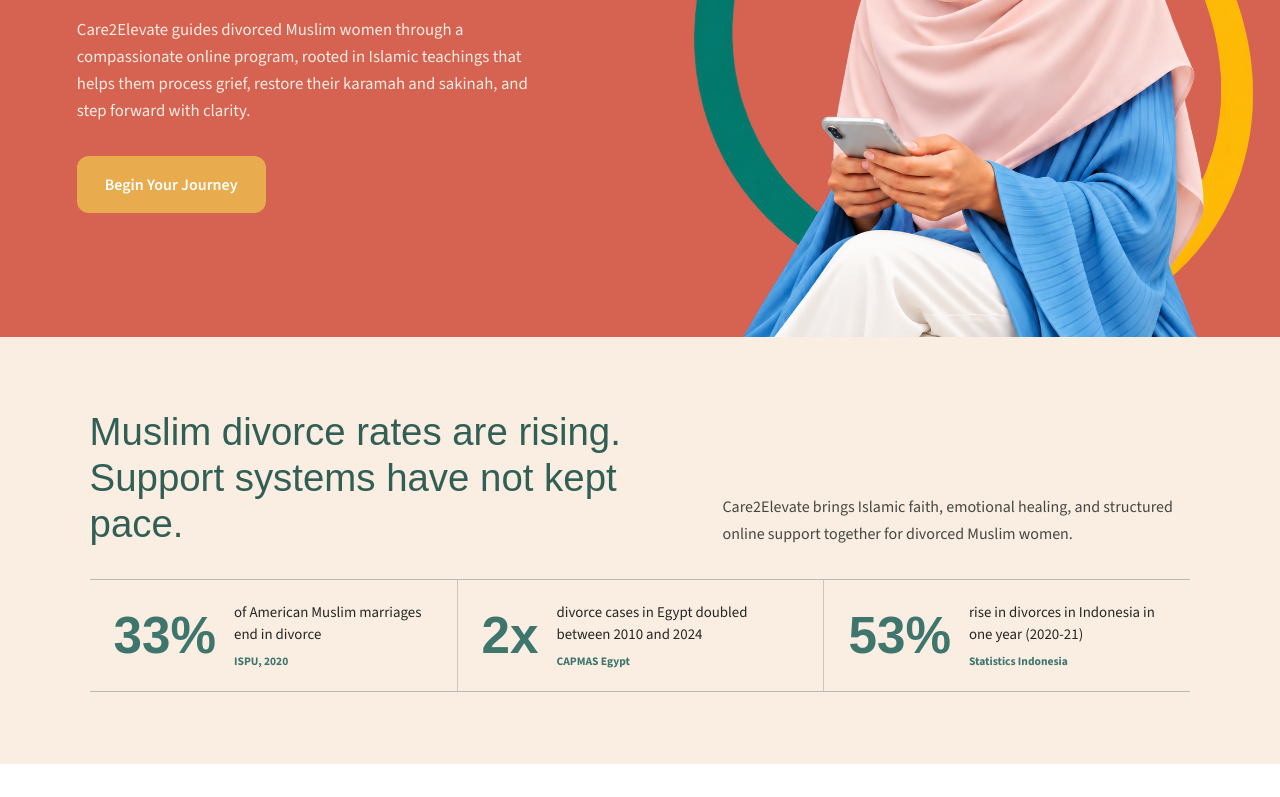
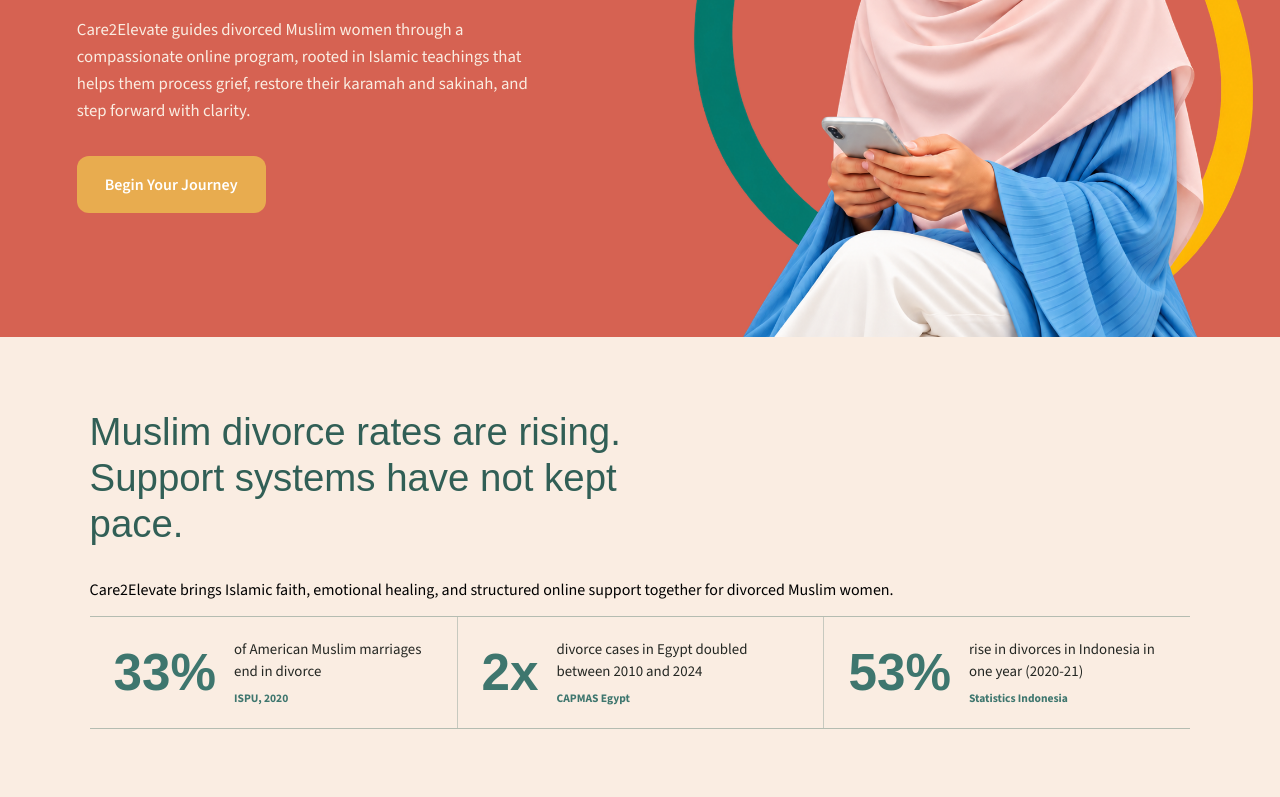
Before and after one commit to kbarakzai97/care2elevate, a React (Vite) app: page / in a window 1280 px wide. Shown: the part 401-1198 px from the top of the page. Built offline with nearby package versions, Linux system fonts and the light colour scheme; a web font is replaced by a local one.

Commit message:
format changes

```diff
--- a/src/App.jsx
+++ b/src/App.jsx
@@ -134,10 +134,11 @@ function HomePage() {
         <div className="opportunity-inner">
           <div className="opportunity-heading">
             <h2 id="opportunity-title">{"Muslim divorce rates are rising. Support systems have not kept pace."}</h2>
-            <p>
+
+          </div>
+          <p>
               {"Care2Elevate brings Islamic faith, emotional healing, and structured online support together for divorced Muslim women."}
             </p>
-          </div>
           <div className="opportunity-stats">
             {opportunityStats.map((stat) => (
               <article className="opportunity-stat" key={stat.source}>
```
